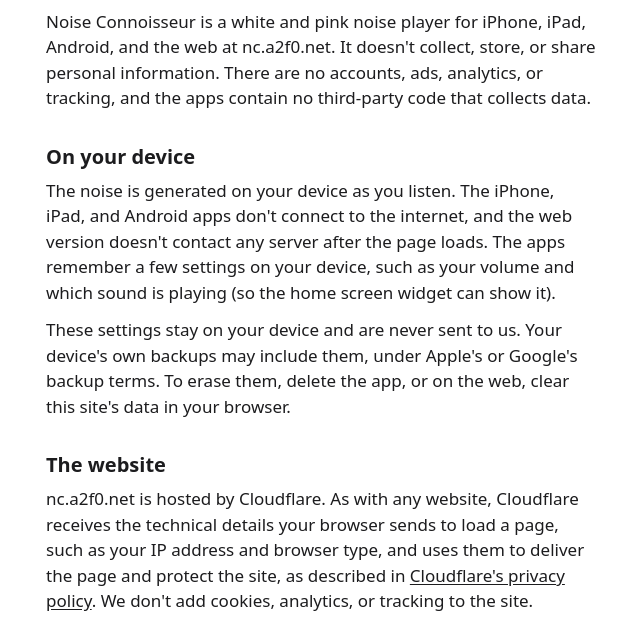
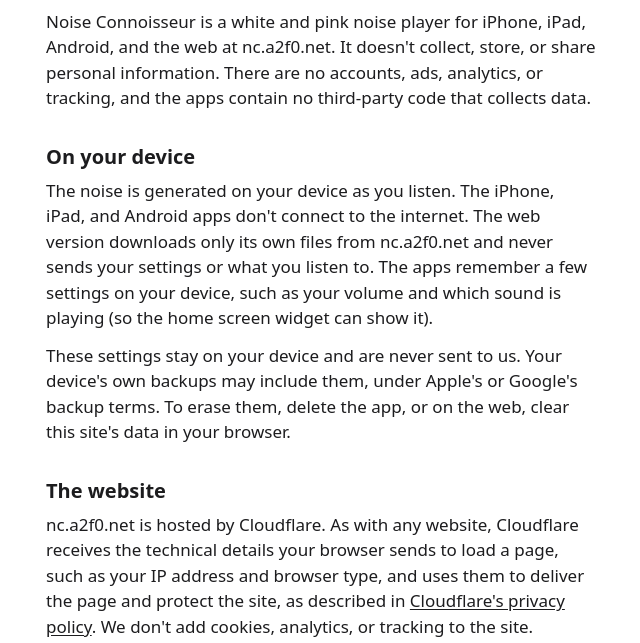
Before and after one commit to a2f0/nc, a website: page web/privacy.html in a window 1280 px wide. Shown: the part 155-798 px from the top of the page, without its empty margins (318-958 px from the left). Drawn offline with Linux system fonts and the light colour scheme.

Commit message:
fix: clarify web app requests in privacy policy

```diff
--- a/web/privacy.html
+++ b/web/privacy.html
@@ -23,9 +23,9 @@
       <h2>On your device</h2>
       <p>
         The noise is generated on your device as you listen. The iPhone, iPad, and Android apps don't connect to
-        the internet, and the web version doesn't contact any server after the page loads. The apps remember a few
-        settings on your device, such as your volume and which sound is playing (so the home screen widget can
-        show it).
+        the internet. The web version downloads only its own files from nc.a2f0.net and never sends your settings
+        or what you listen to. The apps remember a few settings on your device, such as your volume and which
+        sound is playing (so the home screen widget can show it).
       </p>
       <p>
         These settings stay on your device and are never sent to us. Your device's own backups may include them,
```
